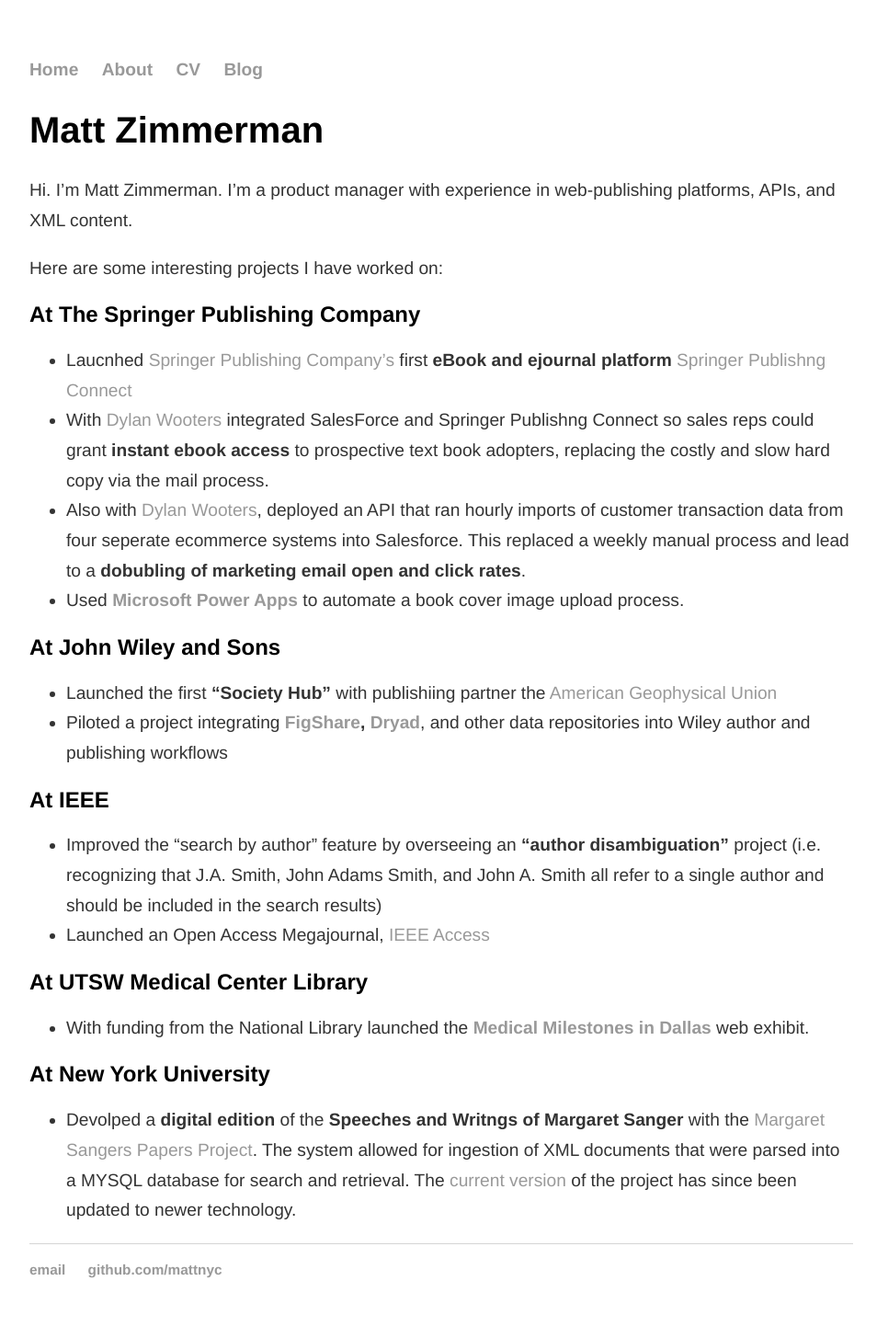
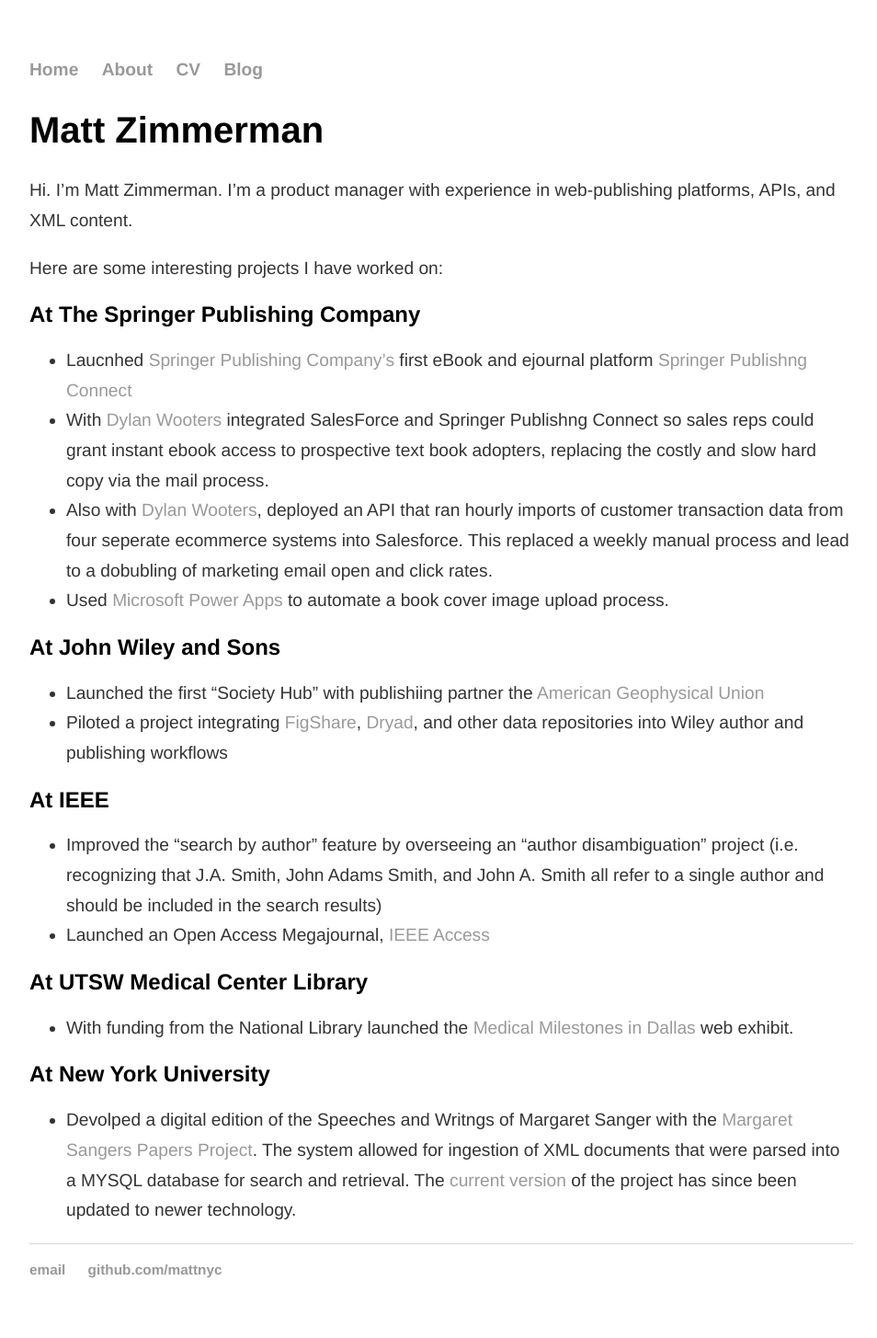
Before and after one commit to mattznyc/mattznyc.github.io, a Jekyll site: the page built from index.md, in a window 1280 px wide. Shown: the whole page at 92% size, without its empty margins (160-1114 px from the left). Built offline with Jekyll 4.4.1, drawn with Linux system fonts in a browser that asks for light colours.

```diff
--- a/index.md
+++ b/index.md
@@ -9,21 +9,21 @@ Hi. I'm Matt Zimmerman. I'm a product manager with experience in web-publishing
 Here are some interesting projects I have worked on:
 
 ## At The Springer Publishing Company
-* Laucnhed [Springer Publishing Company's](https://www.springerpub.com/) first **eBook and ejournal platform** [Springer Publishng Connect](http://connect.springerpub.com)
-* With [Dylan Wooters](https://dylanwooters.com/index.html) integrated SalesForce and Springer Publishng Connect so sales reps could grant **instant ebook access** to prospective text book adopters, replacing the costly and slow hard copy via the mail process.
-* Also with [Dylan Wooters](https://dylanwooters.com/index.html), deployed an API that ran hourly imports of customer transaction data from four seperate ecommerce systems into Salesforce. This replaced a weekly manual process and lead to a **dobubling of marketing email open and click rates**.
-* Used **[Microsoft Power Apps](https://www.microsoft.com/en-us/power-platform/products/power-apps)** to automate a book cover image upload process.
+* Laucnhed [Springer Publishing Company's](https://www.springerpub.com/) first eBook and ejournal platform [Springer Publishng Connect](http://connect.springerpub.com)
+* With [Dylan Wooters](https://dylanwooters.com/index.html) integrated SalesForce and Springer Publishng Connect so sales reps could grant instant ebook access to prospective text book adopters, replacing the costly and slow hard copy via the mail process.
+* Also with [Dylan Wooters](https://dylanwooters.com/index.html), deployed an API that ran hourly imports of customer transaction data from four seperate ecommerce systems into Salesforce. This replaced a weekly manual process and lead to a dobubling of marketing email open and click rates.
+* Used [Microsoft Power Apps](https://www.microsoft.com/en-us/power-platform/products/power-apps) to automate a book cover image upload process.
 
 ## At John Wiley and Sons
-* Launched the first **"Society Hub"** with publishiing partner the [American Geophysical Union](https://agupubs.onlinelibrary.wiley.com/)
-* Piloted a project integrating **[FigShare](https://figshare.com/), [Dryad](https://datadryad.org/stash)**, and other data repositories into Wiley author and publishing workflows
+* Launched the first "Society Hub" with publishiing partner the [American Geophysical Union](https://agupubs.onlinelibrary.wiley.com/)
+* Piloted a project integrating [FigShare](https://figshare.com/), [Dryad](https://datadryad.org/stash), and other data repositories into Wiley author and publishing workflows
 
 ## At IEEE
-* Improved the "search by author" feature by overseeing an **"author disambiguation"** project (i.e. recognizing that J.A. Smith, John Adams Smith, and John A. Smith all refer to a single author and should be included in the search results)
+* Improved the "search by author" feature by overseeing an "author disambiguation" project (i.e. recognizing that J.A. Smith, John Adams Smith, and John A. Smith all refer to a single author and should be included in the search results)
 * Launched an Open Access Megajournal, [IEEE Access](https://ieeexplore.ieee.org/xpl/RecentIssue.jsp?punumber=6287639)
 
 ## At UTSW Medical Center Library
-* With funding from the National Library launched the **[Medical Milestones in Dallas](https://utswlibrary.omeka.net/exhibits/show/milestones/intro)** web exhibit.
+* With funding from the National Library launched the [Medical Milestones in Dallas](https://utswlibrary.omeka.net/exhibits/show/milestones/intro) web exhibit.
 
 ## At New York University
-* Devolped a **digital edition** of the **Speeches and Writngs of Margaret Sanger** with the [Margaret Sangers Papers Project](https://m-sanger.org/welcome). The system allowed for ingestion of XML documents that were parsed into a MYSQL database for search and retrieval. The [current version](https://m-sanger.org/digi) of the project has since been updated to newer technology.
+* Devolped a digital edition of the Speeches and Writngs of Margaret Sanger with the [Margaret Sangers Papers Project](https://m-sanger.org/welcome). The system allowed for ingestion of XML documents that were parsed into a MYSQL database for search and retrieval. The [current version](https://m-sanger.org/digi) of the project has since been updated to newer technology.
```
